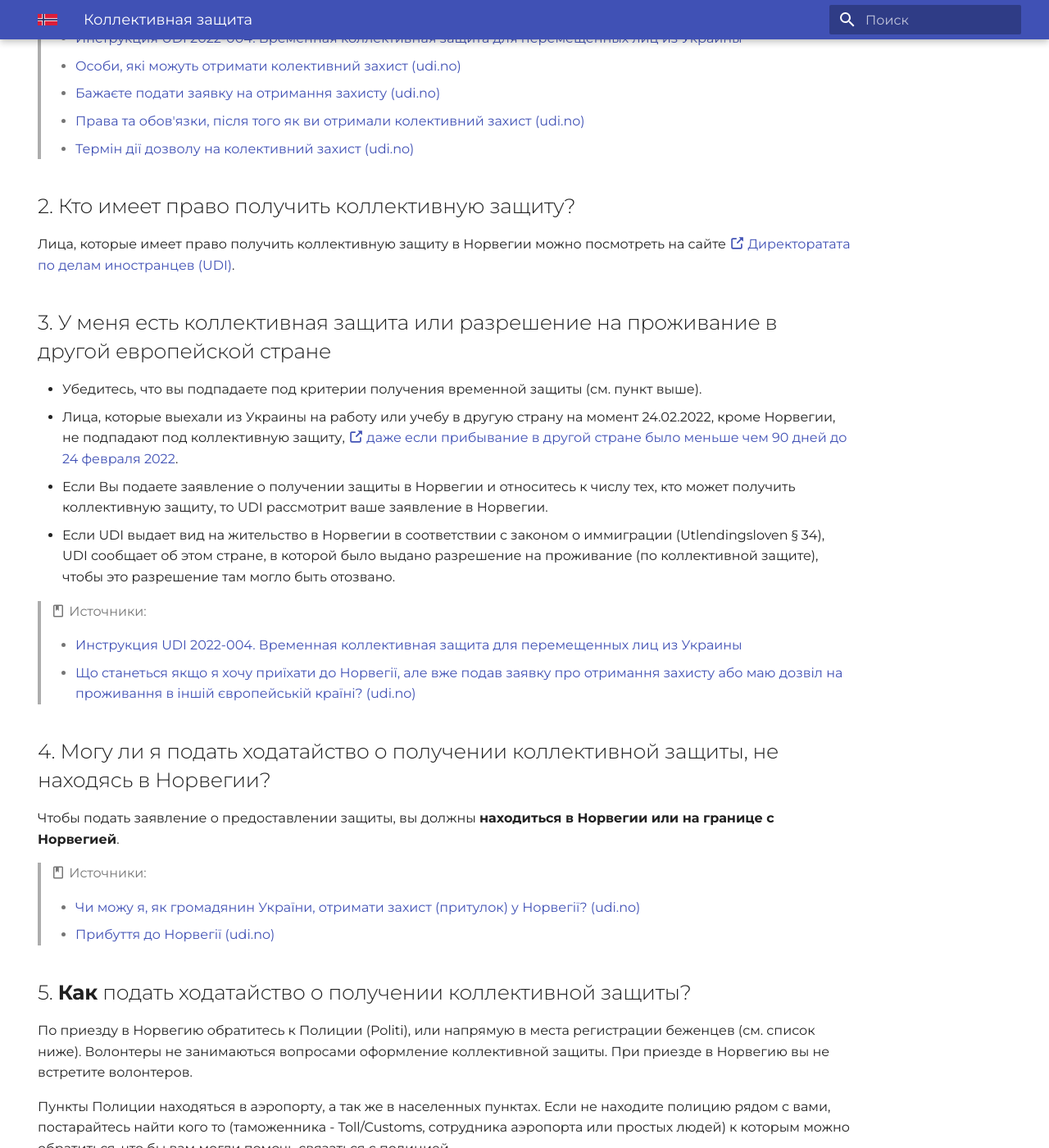
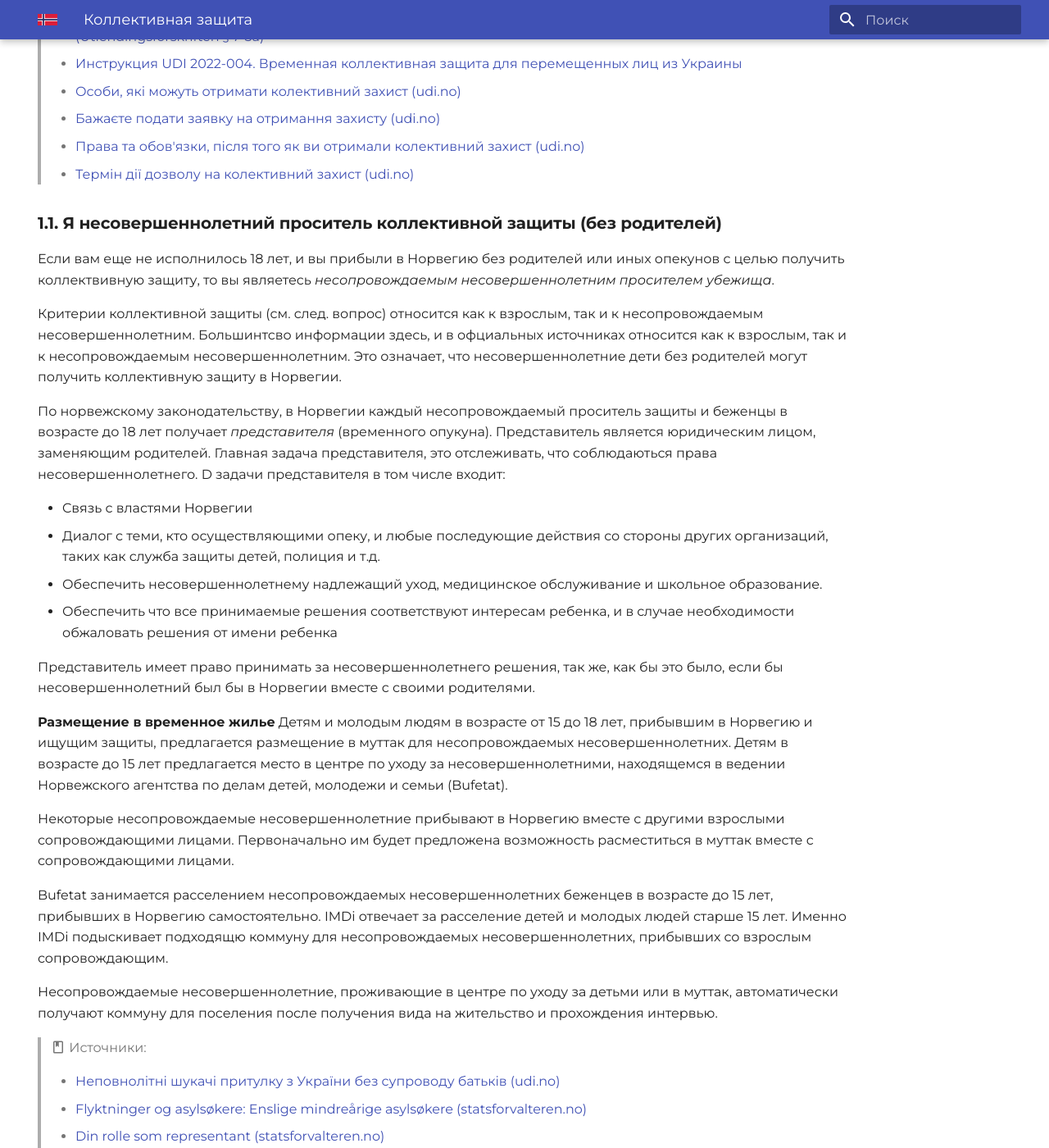
Before and after one commit to nyinorge/nyinorge.github.io, an MkDocs documentation site: the page built from docs/collective-protection.md, in a window 1280 px wide and 1400 px high, scrolled down 2396 px. Shown: the whole window at 82% size. Built offline with MkDocs 1.6.1 and Material for MkDocs 9.7.7, drawn with Linux system fonts in a browser that asks for light colours; some of the changed text lies outside the part shown.

Commit message:
Add information on unaccompanied minor asylum seekers from Ukraine

```diff
--- a/docs/collective-protection.md
+++ b/docs/collective-protection.md
@@ -34,7 +34,6 @@ _Коллективная защита_ — это временное убежи
 
 Коллективная защита не даёт право на получение постоянного вида на жительство (ПМЖ) и гражданство, но можно со временем перейти на другое разрешение, которое даёт право на ПМЖ и гражданство: например, разрешение как специалист (виза специалиста). [:octicons-link-external-16: Детальнее на сайте Директоратата по делам иностранцев (UDI)](https://www.udi.no/uk/want-to-apply/?c=ukr).
 
-
 > :material-book-outline: Источники:
 >
 > - [Закон об иммиграции. Коллективная защита (Utlendingsloven § 34)](https://lovdata.no/dokument/NL/lov/2008-05-15-35/KAPITTEL_4#%C2%A734)
@@ -46,8 +45,43 @@ _Коллективная защита_ — это временное убежи
 > - [Термін дії дозволу на колективний захист (udi.no)](https://www.udi.no/uk/information-ukraine-and-russia/situation-in-ukraine/stay-in-norway/protection-asylum-in-norway/want-to-apply-rights-and-obligations/#link-30167)
 
 
+
+## 1.1. Я несовершеннолетний проситель коллективной защиты (без родителей)
+
+Если вам еще не исполнилось 18 лет, и вы прибыли в Норвегию без родителей или иных опекунов с целью получить коллектвивную защиту, то вы являетесь *несопровождаемым несовершеннолетним просителем убежища*.
+
+Критерии коллективной защиты (см. след. вопрос) относится как к взрослым, так и к несопровождаемым несовершеннолетним. Большинтсво информации здесь, и в офциальных источниках относится как к взрослым, так и к несопровождаемым несовершеннолетним. Это означает, что несовершеннолетние дети без родителей могут получить коллективную защиту в Норвегии.
+
+По норвежскому законодательству, в Норвегии каждый несопровождаемый проситель защиты и беженцы в возрасте до 18 лет получает *представителя* (временного опукуна). Представитель является юридическим лицом, заменяющим родителей. Главная задача представителя, это отслеживать, что соблюдаються права несовершеннолетнего. D задачи представителя в том числе входит:
+
+- Cвязь с властями Норвегии
+- Диалог с теми, кто осуществляющими опеку, и любые последующие действия со стороны других организаций, таких как служба защиты детей, полиция и т.д.
+- Обеспечить несовершеннолетнему надлежащий уход, медицинское обслуживание и школьное образование.
+- Обеспечить что все принимаемые решения соответствуют интересам ребенка, и в случае необходимости обжаловать решения от имени ребенка
+
+Представитель имеет право принимать за несовершеннолетнего решения, так же, как бы это было, если бы несовершеннолетний был бы в Норвегии вместе с своими родителями.
+
+**Размещение в временное жилье**
+Детям и молодым людям в возрасте от 15 до 18 лет, прибывшим в Норвегию и ищущим защиты, предлагается размещение в муттак для несопровождаемых несовершеннолетних. Детям в возрасте до 15 лет предлагается место в центре по уходу за несовершеннолетними, находящемся в ведении Норвежского агентства по делам детей, молодежи и семьи (Bufetat).
+
+Некоторые несопровождаемые несовершеннолетние прибывают в Норвегию вместе с другими взрослыми сопровождающими лицами. Первоначально им будет предложена возможность расместиться в муттак вместе с сопровождающими лицами.
+
+Bufetat занимается расселением несопровождаемых несовершеннолетних беженцев в возрасте до 15 лет, прибывших в Норвегию самостоятельно. IMDi отвечает за расселение детей и молодых людей старше 15 лет. Именно IMDi подыскивает подходящю коммуну для несопровождаемых несовершеннолетних, прибывших со взрослым сопровождающим.
+
+Несопровождаемые несовершеннолетние, проживающие в центре по уходу за детьми или в муттак, автоматически получают коммуну для поселения после получения вида на жительство и прохождения интервью.
+
+> :material-book-outline: Источники:
+>
+> - [Неповнолітні шукачі притулку з України без супроводу батьків (udi.no)](https://udi.no/uk/information-ukraine-and-russia/situation-in-ukraine/stay-in-norway/unaccompanied-minor-asylum-seekers-from-ukraine/)
+> - [Flyktninger og asylsøkere: Enslige mindreårige asylsøkere (statsforvalteren.no)](https://www.statsforvalteren.no/nb/portal/Folk-og-samfunn/flyktninger-og-asylsokere/)
+> - [Din rolle som representant (statsforvalteren.no)](https://www.statsforvalteren.no/nb/oslo-og-viken/vergemal/vergemal-for-barn/representantordningen/din-rolle-som-representant/)
+> - [Representatives for unaccompanied minor asylum seekers (udi.no)](https://udi.no/word-definitions/representatives-for-unaccompanied-minor-asylum-seekers/)
+> - [Bosetting av enslige mindreårige flyktninger (imdi.no)](https://www.imdi.no/planlegging-og-bosetting/slik-bosettes-flyktninger/enslige-mindrearige-fyktninger/)
+
+
 # 2. Кто имеет право получить коллективную защиту?
 Лица, которые имеет право получить коллективную защиту в Норвегии можно посмотреть на сайте  [:octicons-link-external-16: Директоратата по делам иностранцев (UDI)](https://www.udi.no/uk/information-ukraine-and-russia/situation-in-ukraine/stay-in-norway/protection-asylum-in-norway/want-to-apply-rights-and-obligations/#link-30164).
+
 
 # 3. У меня есть коллективная защита или разрешение на проживание в другой европейской стране
 - Убедитесь, что вы подпадаете под критерии получения временной защиты (см. пункт выше).
```
Also changed, not shown: other parts of docs/collective-protection.md (+1 -1 lines).
